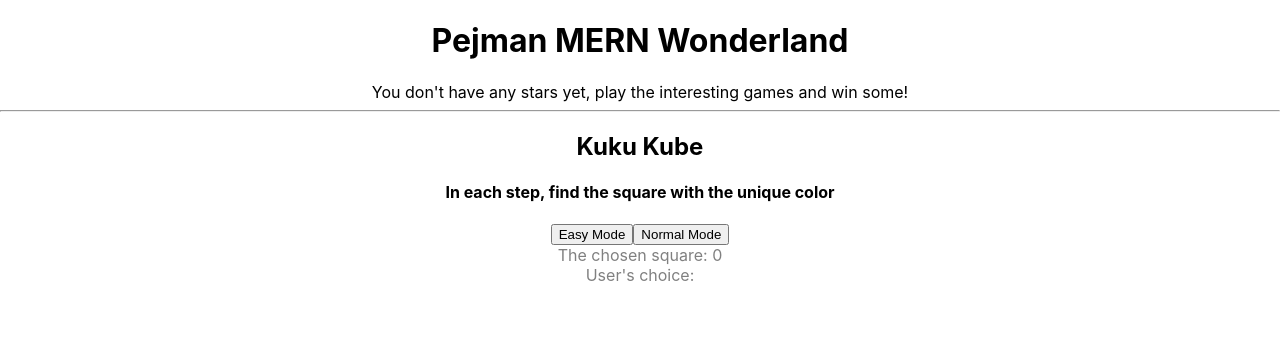
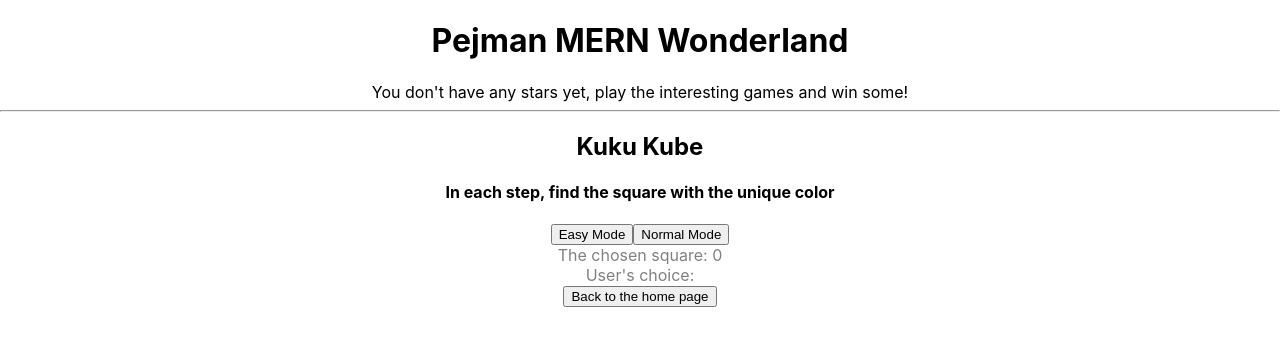
Before and after one commit to PejmanFSD/Pejman-MERN-Wonderland, a React (Create React App) app in the folder client/: page / in a window 1280 px wide. Both pictures are taken after a click on the button "Kuku Kube". Shown: the top 346 px of the page. Built offline with nearby package versions, Linux system fonts and the light colour scheme.

Commit message:
Implementing the "Back to Home Page" process.
The user can return to the "Home Page" whenever they want.

```diff
--- a/client/src/KukuKube/KukuKube.jsx
+++ b/client/src/KukuKube/KukuKube.jsx
@@ -3,12 +3,12 @@ import Square from "./Square";
 import ModeExplaination from "../ModeExplaination";
 import ConfirmationBox from "../ConfirmationBox";
 import { getRandNum } from "../utils";
-import Blank from './images/Blank.jpg';
-import Cross from './images/Cross.jpg';
-import Tick from './images/Tick.jpg';
-import Current from './images/Current.jpg';
+import Blank from "./images/Blank.jpg";
+import Cross from "./images/Cross.jpg";
+import Tick from "./images/Tick.jpg";
+import Current from "./images/Current.jpg";
 
-export default function KukuKube({updateTotalPoint}) {
+export default function KukuKube({ updateTotalPoint, setShowGameTitles, setShowKukuKube }) {
   const [easyMode, setEasyMode] = useState(false);
   const [normalMode, setNormalMode] = useState(false);
   const [isGameStarted, setIsGameStarted] = useState(false);
@@ -21,6 +21,7 @@ export default function KukuKube({updateTotalPoint}) {
   const [isStepPassed, setIsStepPassed] = useState(null);
   const [isUniqueSquareRevealed, setIsUniqueSquareRevealed] = useState(false);
   const [isTogglingReset, setIsTogglingReset] = useState(false);
+  const [isTogglingHomePage, setIsTogglingHomePage] = useState(false);
 
   const runEasyMode = () => {
     setEasyMode(true);
@@ -43,7 +44,7 @@ export default function KukuKube({updateTotalPoint}) {
     setUniqueSquare(getRandNum(squareNum));
     setIsStepPassed(null);
     setIsUniqueSquareRevealed(false);
-  }
+  };
   const toggleReset = () => {
     setIsTogglingReset(true);
   };
@@ -81,43 +82,52 @@ export default function KukuKube({updateTotalPoint}) {
       if (step === 12 && normalMode) {
         updateTotalPoint(1);
       }
-    }
-    else if (userChoice !== uniqueSquare){
+    } else if (userChoice !== uniqueSquare) {
       setIsStepPassed(false);
     }
-  }
+  };
   const handleNextStep = () => {
-    setStep(currStep => currStep + 1);
+    setStep((currStep) => currStep + 1);
     setUserChoice(null);
     setUniqueSquare(getRandNum(squareNum));
     setIsStepPassed(null);
     setIsUniqueSquareRevealed(false);
-  }
+  };
+  const toggleHomePage = () => {
+    setIsTogglingHomePage(true);
+  };
+  const toggleHomePageYes = () => {
+    setIsGameStarted(false);
+    setShowKukuKube(false);
+    setShowGameTitles(true);
+  };
+  const toggleHomePageCancel = () => {
+    setIsTogglingHomePage(false);
+  };
   return (
     <div>
       <h2>Kuku Kube</h2>
-      {!isTogglingReset && <h4>In each step, find the square with the unique color</h4>}
-      {!isGameStarted && !easyMode && !normalMode && (
+      {!isTogglingReset && !isTogglingHomePage && (
+        <h4>In each step, find the square with the unique color</h4>
+      )}
+      {!isGameStarted && !easyMode && !normalMode && !isTogglingHomePage && (
         <div>
           <button onClick={runEasyMode}>Easy Mode</button>
           <button onClick={runNormalMode}>Normal Mode</button>
         </div>
       )}
-      {easyMode && !normalMode && !isTogglingReset ? (
-        //   && !isTogglingReset &&
-        //   !isTogglingHomePage &&
+      {easyMode && !normalMode && !isTogglingReset && !isTogglingHomePage ? (
         //   !isTogglingLevel
         <ModeExplaination message="Easy Mode: You won't get any stars if you win." />
       ) : (
         !easyMode &&
-        normalMode && !isTogglingReset && (
-          // && !isTogglingReset &&
-          // !isTogglingHomePage &&
+        normalMode &&
+        !isTogglingReset && !isTogglingHomePage && (
           // !isTogglingLevel
           <ModeExplaination message="Normal Mode: You will get one star if you win." />
         )
       )}
-      {!isGameStarted && (easyMode || normalMode) && (
+      {!isGameStarted && (easyMode || normalMode) && !isTogglingHomePage && (
         <div>
           <label htmlFor="color"></label>
           <select onChange={handleColor} name="color" id="color">
@@ -130,14 +140,14 @@ export default function KukuKube({updateTotalPoint}) {
           </select>
         </div>
       )}
-      {!isGameStarted && (easyMode || normalMode) && isColorChosen && (
+      {!isGameStarted && (easyMode || normalMode) && isColorChosen && !isTogglingHomePage && (
         <button onClick={handleStart}>Start the Game</button>
       )}
       <div style={{ color: "gray" }}>The chosen square: {uniqueSquare}</div>
       <div style={{ color: "gray" }}>User's choice: {userChoice}</div>
       {isGameStarted &&
         !isTogglingReset &&
-        // !isTogglingHomePage &&
+        !isTogglingHomePage &&
         (easyMode || normalMode) && (
           <div>
             <button onClick={toggleReset}>Reset the Game</button>
@@ -152,8 +162,25 @@ export default function KukuKube({updateTotalPoint}) {
           />
         </div>
       )}
-      {step > 0 && !isTogglingReset && <div>Step {step}</div>}
-      {isGameStarted && !isTogglingReset &&
+      {!isTogglingHomePage && !isTogglingReset && (
+        <div>
+          <button onClick={() => toggleHomePage()}>
+            Back to the home page
+          </button>
+        </div>
+      )}
+      {isTogglingHomePage && (
+        <div>
+          <ConfirmationBox
+            question="Are you sure you want to go back to Home Page?"
+            toggleYes={toggleHomePageYes}
+            toggleCancel={toggleHomePageCancel}
+          />
+        </div>
+      )}
+      {step > 0 && !isTogglingReset && !isTogglingHomePage && <div>Step {step}</div>}
+      {isGameStarted &&
+        !isTogglingReset && !isTogglingHomePage &&
         new Array(squareNum).fill(null).map((el, idx) =>
           (idx + 1) % squareNum ** 0.5 !== 0 ? (
             <div style={{ display: "inline" }}>
@@ -190,52 +217,84 @@ export default function KukuKube({updateTotalPoint}) {
             </div>
           ),
         )}
-        {isGameStarted && !isTogglingReset &&
-          new Array(12).fill(null).map((el, idx) =>
+      {isGameStarted && !isTogglingReset && !isTogglingHomePage &&
+        new Array(12)
+          .fill(null)
+          .map((el, idx) => (
             <img
-            style={{height: "19px", position: "relative", top: "30px", margin: "2px"}}
+              style={{
+                height: "19px",
+                position: "relative",
+                top: "30px",
+                margin: "2px",
+              }}
               src={
-              idx === step - 1 && isUniqueSquareRevealed && userChoice === uniqueSquare ? Tick :
-              idx === step - 1 && isUniqueSquareRevealed && userChoice !== uniqueSquare ? Cross :
-              idx === step - 1 && (userChoice || !isUniqueSquareRevealed) ? Current :
-              idx < step - 1 ? Tick :
-              Blank
+                idx === step - 1 &&
+                isUniqueSquareRevealed &&
+                userChoice === uniqueSquare
+                  ? Tick
+                  : idx === step - 1 &&
+                      isUniqueSquareRevealed &&
+                      userChoice !== uniqueSquare
+                    ? Cross
+                    : idx === step - 1 &&
+                        (userChoice || !isUniqueSquareRevealed)
+                      ? Current
+                      : idx < step - 1
+                        ? Tick
+                        : Blank
               }
             />
-          )
-        }
+          ))}
       <br></br>
-        {isGameStarted && !isTogglingReset && <button
+      {isGameStarted && !isTogglingReset && !isTogglingHomePage && (
+        <button
           onClick={submitUserChoice}
-        style={{position: "relative", top: "50px"}}
+          style={{ position: "relative", top: "50px" }}
           disabled={!userChoice || isStepPassed !== null}
         >
           Submit
-        </button>}
-        {isGameStarted && isStepPassed === true && userChoice && step !== 12 && !isTogglingReset &&
-            <div style={{position: "relative", top: "60px"}}>
+        </button>
+      )}
+      {isGameStarted &&
+        isStepPassed === true &&
+        userChoice &&
+        step !== 12 &&
+        !isTogglingReset && !isTogglingHomePage && (
+          <div style={{ position: "relative", top: "60px" }}>
             Well Done! You guessed correctly!
-                <div><button onClick={handleNextStep}>{`Go to Step ${step + 1}`}</button></div>
+            <div>
+              <button
+                onClick={handleNextStep}
+              >{`Go to Step ${step + 1}`}</button>
             </div>
-        }
-        {isGameStarted && isStepPassed === true && userChoice && step === 12 && !isTogglingReset &&
-            <div style={{position: "relative", top: "60px"}}>
+          </div>
+        )}
+      {isGameStarted &&
+        isStepPassed === true &&
+        userChoice &&
+        step === 12 &&
+        !isTogglingReset && !isTogglingHomePage && (
+          <div style={{ position: "relative", top: "60px" }}>
             {`You Win! ${normalMode ? "You get 1 star :)" : "But you won't get any stars :("}`}
             <div>
               <div>Play Again?</div>
               <button onClick={handleReset}>Ok</button>
             </div>
           </div>
-        }
-        {isGameStarted && isStepPassed === false && userChoice && !isTogglingReset &&
-            <div style={{position: "relative", top: "60px"}}>
+        )}
+      {isGameStarted &&
+        isStepPassed === false &&
+        userChoice &&
+        !isTogglingReset && !isTogglingHomePage && (
+          <div style={{ position: "relative", top: "60px" }}>
             Sorry! You didn't guess correctly!
             <div>
               <div>Try Again?</div>
               <button onClick={handleReset}>Ok</button>
             </div>
           </div>
-        }
+        )}
     </div>
   );
 }
```
Lines whose indentation alone changed are shown as unchanged.
